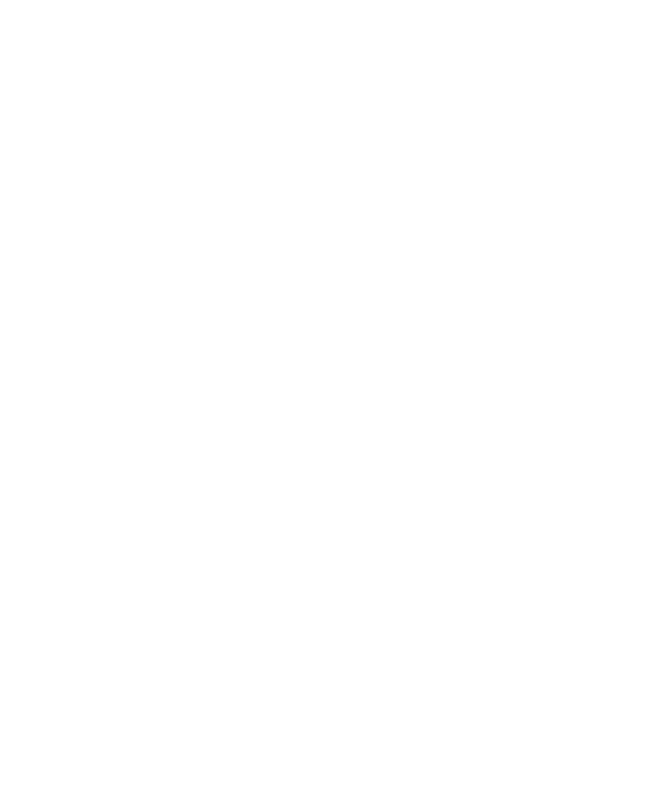
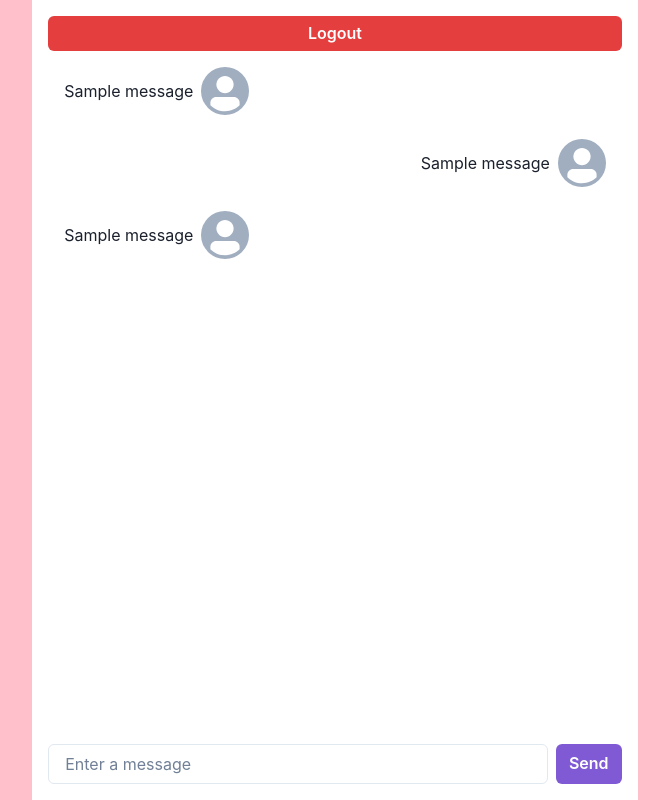
Before and after one commit to prasuk26/Chat-app, a React (Create React App) app: page / in a window 1280 px wide. Shown: the whole page, without its empty margins (305-974 px from the left). Built offline with nearby package versions, Linux system fonts and the light colour scheme.

Commit message:
frontend of logout button and a input message and some users message with the avatar shown passing through the props

```diff
--- a/package.json
+++ b/package.json
@@ -3,9 +3,13 @@
   "version": "0.1.0",
   "private": true,
   "dependencies": {
+    "@chakra-ui/react": "^2.7.1",
+    "@emotion/react": "^11.11.1",
+    "@emotion/styled": "^11.11.0",
     "@testing-library/jest-dom": "^5.16.5",
     "@testing-library/react": "^13.4.0",
     "@testing-library/user-event": "^13.5.0",
+    "framer-motion": "^10.12.18",
     "react": "^18.2.0",
     "react-dom": "^18.2.0",
     "react-scripts": "5.0.1",
--- a/src/App.js
+++ b/src/App.js
@@ -1,7 +1,34 @@
+import { Box, Button, Input, Container, VStack, HStack } from '@chakra-ui/react'
+import Message from './Components/Message';
 function App() {
   return (
-    <div className="App">
-    </div>
+    <Box bg={"pink"}>
+      <Container h={"100vh"} bg={"white"}>
+
+        <VStack h={"full"} paddingY={"4"} >
+
+          <Button w={"full"}  colorScheme={"red"}> Logout</Button>
+
+          <VStack w={"full"} h={"full"} >
+            <Message text={"Sample message"}/>
+            <Message text={"Sample message"} user={"me"}/>
+            <Message text={"Sample message"}/>
+          </VStack>
+
+          <form style={{ width: "100%" }}>
+            <HStack>
+              <Input placeholder='Enter a message' />
+              <Button colorScheme={"purple"} type='Submit'>Send</Button>
+            </HStack>
+          </form>
+
+
+
+        </VStack>
+
+      </Container>
+    </Box>
+
   );
 }
 
--- /dev/null
+++ b/src/Components/Message.jsx
@@ -0,0 +1,14 @@
+import React from 'react'
+import {HStack , Avatar, Text} from '@chakra-ui/react'
+function Message({text,uri,user="other"})  {
+  return (
+
+        <HStack alignSelf={user==="me"?"flex-end":"flex-start"} paddingX={"4"} paddingY={"2"} bg={"grey.100"} borderRadius={"base"} >
+            <Text>{text}</Text>
+            <Avatar src={uri}/>
+        </HStack>
+
+  )
+}
+
+export default Message
--- a/src/index.js
+++ b/src/index.js
@@ -1,11 +1,15 @@
 import React from 'react';
 import ReactDOM from 'react-dom/client';
 import App from './App';
+import {ChakraProvider} from '@chakra-ui/react'
 
 const root = ReactDOM.createRoot(document.getElementById('root'));
 root.render(
   <React.StrictMode>
-    <App />
+    <ChakraProvider>
+      <App />
+    </ ChakraProvider>
+
   </React.StrictMode>
 );
 
```
Also changed, not shown: 1 other file (tests, documents, lock files or other folders).
